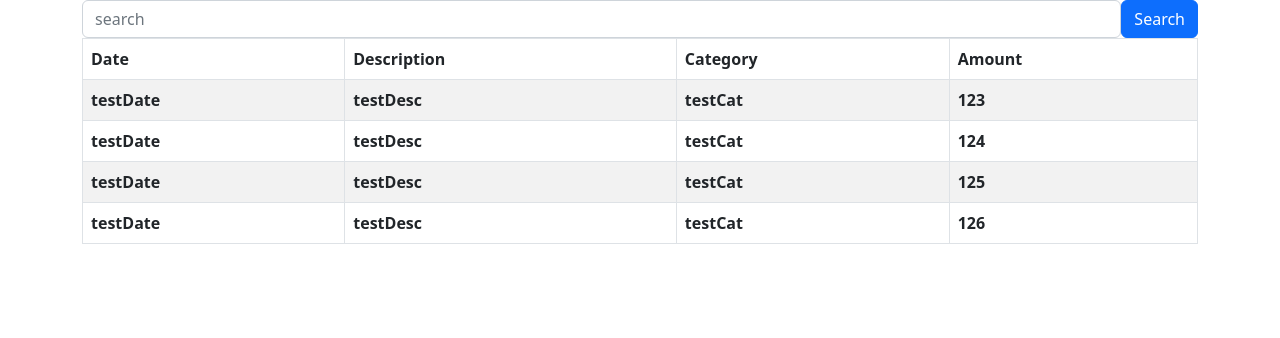
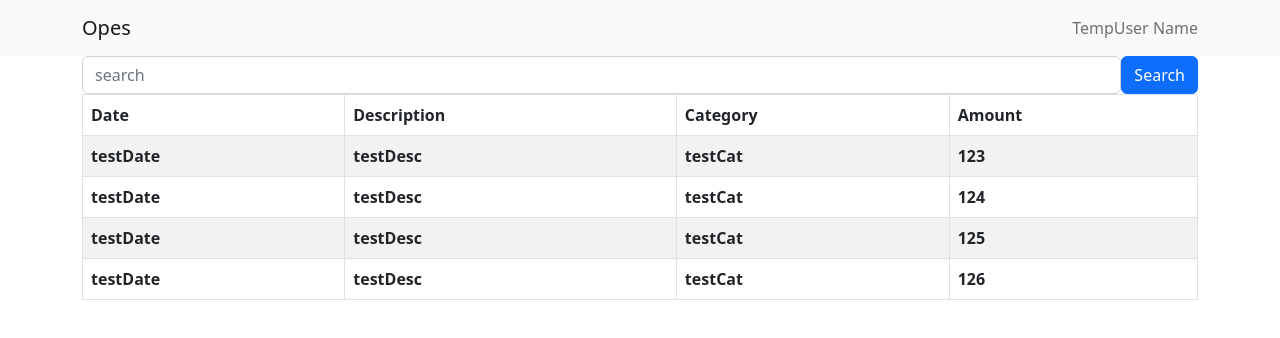
Before and after one commit to sidkhillon/CS35LBankProject, a React (Create React App) app in the folder bank/: page / in a window 1280 px wide. Shown: the top 338 px of the page. Built offline with nearby package versions, Linux system fonts and the light colour scheme.

Commit message:
Add basic navbar Added a navbar with the brandname and a placeholder username

```diff
--- a/bank/src/App.js
+++ b/bank/src/App.js
@@ -4,14 +4,18 @@ import "./App.css"
 import { BrowserRouter, Routes, Route } from "react-router-dom"
 import Login from "./Login"
 import Main from "./Main"
+import NavbarComponent from "./Navbar"
 
 function App() {
   return (
     <BrowserRouter>
-      <Routes>
-        <Route path="/login" element={<Login />} />
-        <Route path="" element={<Main />} />
-      </Routes>
+      <div>
+        <NavbarComponent />
+        <Routes>
+          <Route path="/login" element={<Login />} />
+          <Route path="" element={<Main />} />
+        </Routes>
+      </div>
     </BrowserRouter>
   )
 }
--- /dev/null
+++ b/bank/src/Navbar.js
@@ -0,0 +1,20 @@
+import React from 'react'
+import Container from 'react-bootstrap/Container';
+import Nav from 'react-bootstrap/Nav';
+import Navbar from 'react-bootstrap/Navbar';
+
+function NavbarComponent() {
+    const user = "TempUser Name"
+    return (
+        <div>
+            <Navbar bg="light">
+                <Container>
+                    <Navbar.Brand>Opes</Navbar.Brand>
+                    <Navbar.Text>{user}</Navbar.Text>
+                </Container>
+            </Navbar>
+        </div>
+    )
+}
+
+export default NavbarComponent
```
